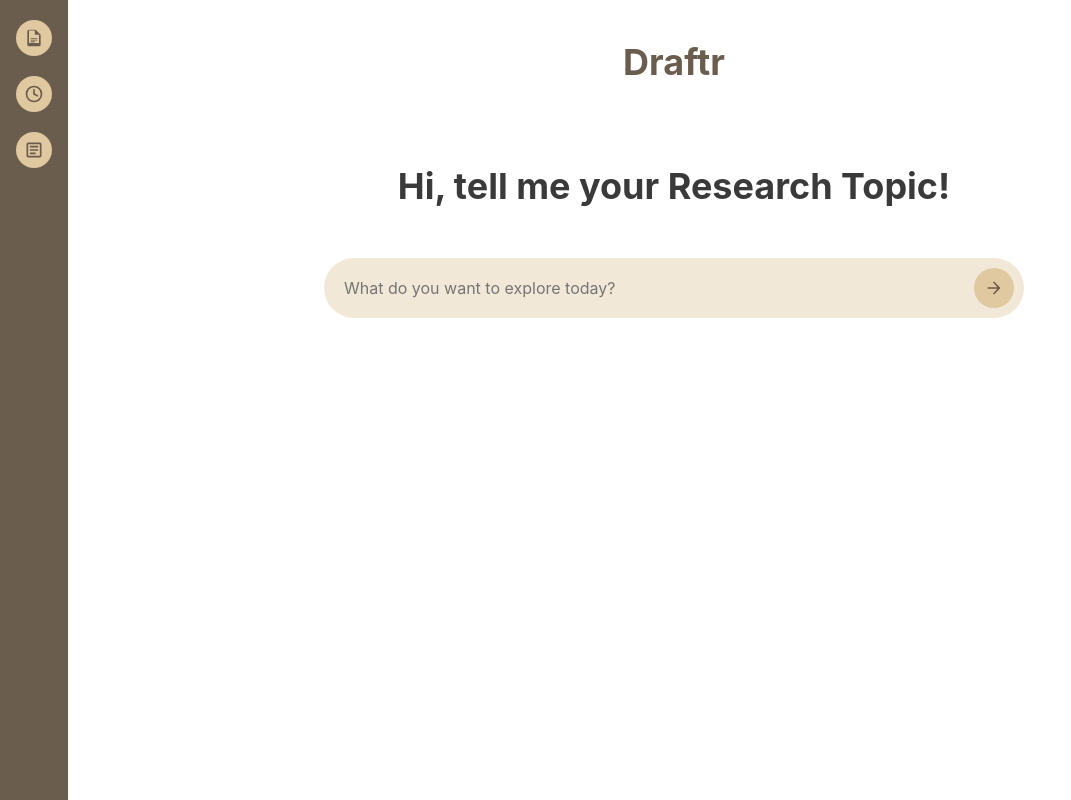
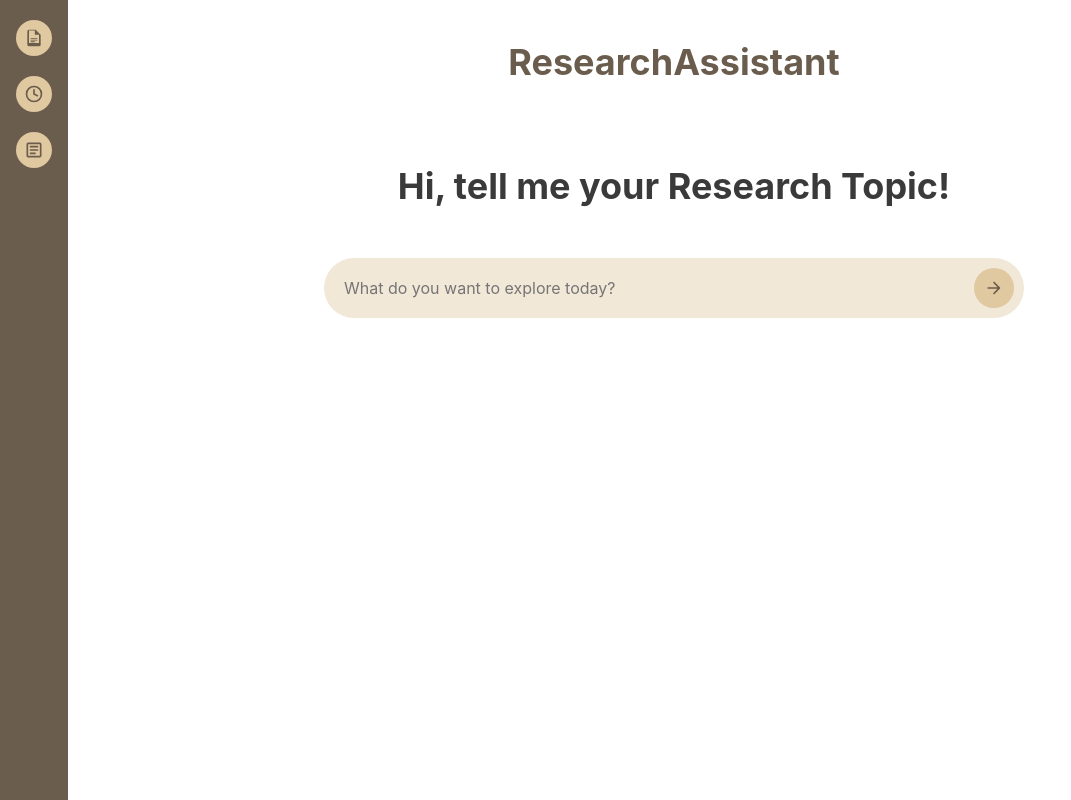
Before and after one commit to arowayasmeen/ResearchAssistant, a plain HTML site: page index.html in a window 1280 px wide. Shown: the whole page, without its empty margins (0-1071 px from the left). Drawn offline with Linux system fonts and the light colour scheme.

Commit message:
Changed site name

```diff
--- a/index.html
+++ b/index.html
@@ -43,7 +43,7 @@
 <head>
 <meta charset="UTF-8">
 <meta name="viewport" content="width=device-width, initial-scale=1.0">
-<title>Draftr</title>
+<title>ResearchAssistant</title>
 <style>
     * {
         margin: 0;
@@ -222,7 +222,7 @@
     </div>
 </div>
 <div class="main-content">
-    <h1 class="logo">Draftr</h1>
+    <h1 class="logo">ResearchAssistant</h1>
     <h2 class="welcome-message">Hi, tell me your Research Topic!</h2>
     <div class="input-container">
         <input type="text" class="research-input" placeholder="What do you want to explore today?">
```
Also changed, not shown: literature-review.html (+4 -4 lines).
